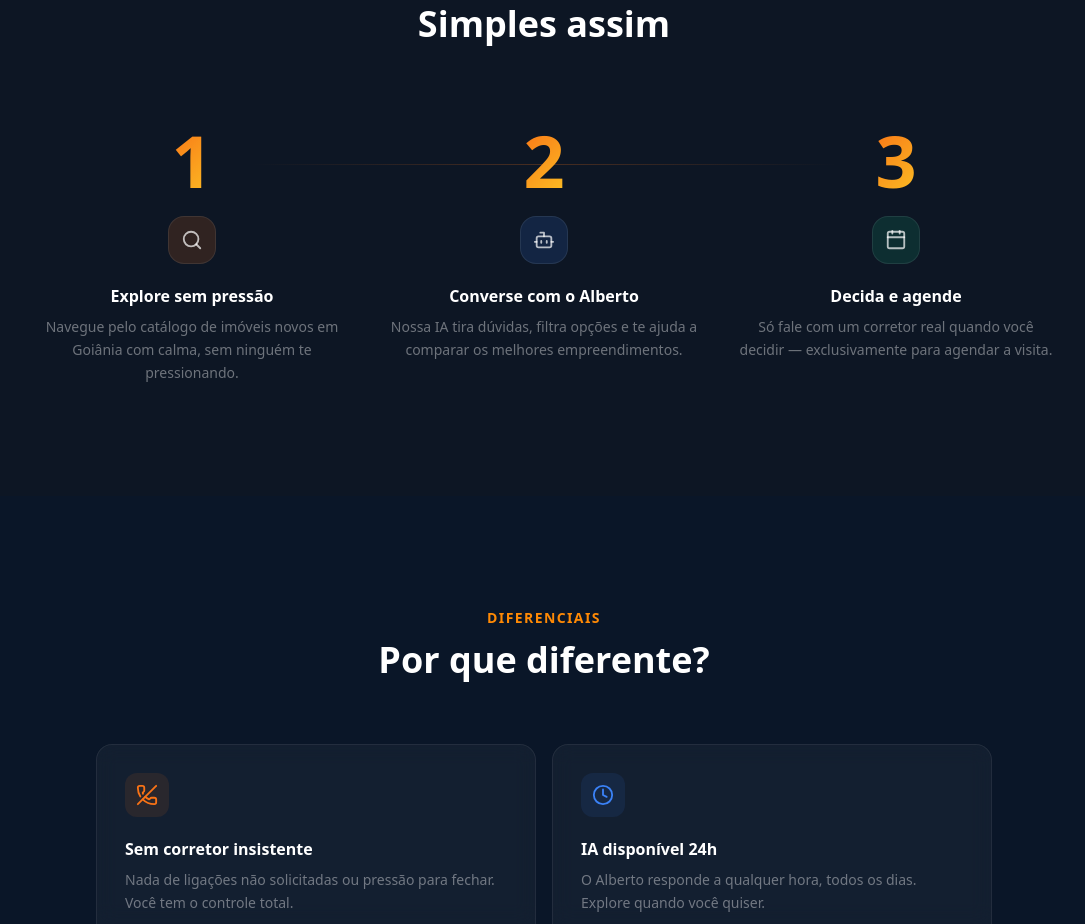
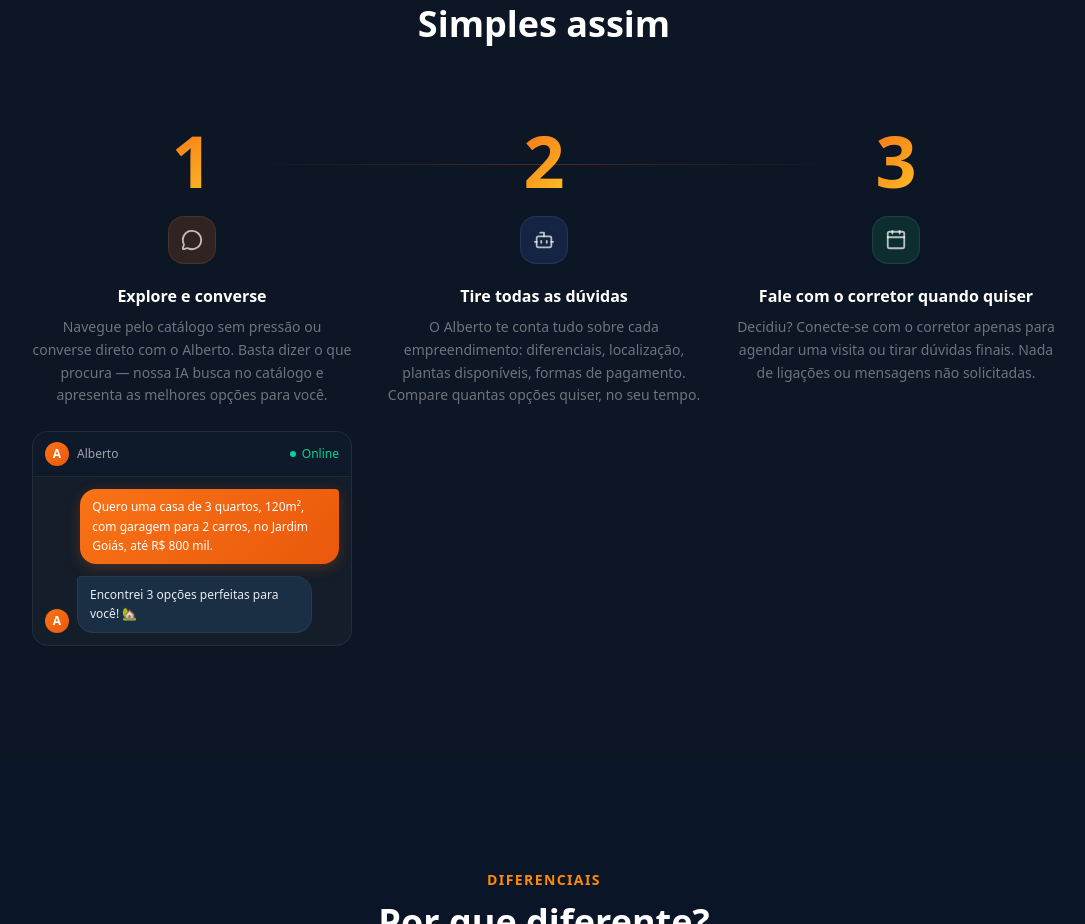
Before and after one commit to ojosealbertoalves/seucorretorgo, a Next.js app: page / in a window 1280 px wide. Shown: the part 940-1864 px from the top of the page, without its empty margins (96-1181 px from the left). Built offline with nearby package versions, Linux system fonts and the light colour scheme.

Commit message:
fluxo como funciona

```diff
--- a/app/(public)/page.tsx
+++ b/app/(public)/page.tsx
@@ -185,62 +185,135 @@ export default function HomePage() {
             </h2>
           </div>
 
-          <div className="grid md:grid-cols-3 gap-8 relative">
+          <div className="grid md:grid-cols-3 gap-8 relative items-start">
             {/* Connector line */}
             <div
               className="hidden md:block absolute top-10 left-[calc(16.67%+3rem)] right-[calc(16.67%+3rem)] h-px"
               style={{ background: 'linear-gradient(90deg, transparent, rgba(249,115,22,0.25), transparent)' }}
             />
 
-            {[
-              {
-                num: '1',
-                title: 'Explore sem pressão',
-                desc: 'Navegue pelo catálogo de imóveis novos em Goiânia com calma, sem ninguém te pressionando.',
-                icon: Search,
-                glow: 'rgba(249,115,22,0.15)',
-              },
-              {
-                num: '2',
-                title: 'Converse com o Alberto',
-                desc: 'Nossa IA tira dúvidas, filtra opções e te ajuda a comparar os melhores empreendimentos.',
-                icon: Bot,
-                glow: 'rgba(59,130,246,0.15)',
-              },
-              {
-                num: '3',
-                title: 'Decida e agende',
-                desc: 'Só fale com um corretor real quando você decidir — exclusivamente para agendar a visita.',
-                icon: Calendar,
-                glow: 'rgba(16,185,129,0.15)',
-              },
-            ].map(({ num, title, desc, icon: Icon, glow }) => (
-              <div
-                key={num}
-                className="flex flex-col items-center text-center gap-5 relative group cursor-default"
-              >
-                {/* Number */}
+            {/* ── STEP 1 + chat preview ── */}
+            <div className="flex flex-col gap-6">
+              <div className="flex flex-col items-center text-center gap-5 relative group cursor-default">
                 <span
                   className="text-7xl font-black leading-none bg-clip-text text-transparent select-none"
                   style={{ backgroundImage: 'linear-gradient(135deg, #f97316 0%, #fbbf24 100%)' }}
                 >
-                  {num}
+                  1
                 </span>
-
-                {/* Icon */}
                 <div
                   className="w-12 h-12 rounded-2xl flex items-center justify-center transition-all duration-300 group-hover:scale-110 z-10"
-                  style={{ background: glow, border: '1px solid rgba(255,255,255,0.08)' }}
+                  style={{ background: 'rgba(249,115,22,0.15)', border: '1px solid rgba(255,255,255,0.08)' }}
                 >
-                  <Icon size={22} className="text-white/70" />
+                  <MessageCircle size={22} className="text-white/70" />
                 </div>
-
                 <div>
-                  <h3 className="text-base font-semibold text-white mb-2">{title}</h3>
-                  <p className="text-white/40 text-sm leading-relaxed">{desc}</p>
+                  <h3 className="text-base font-semibold text-white mb-2">Explore e converse</h3>
+                  <p className="text-white/40 text-sm leading-relaxed">
+                    Navegue pelo catálogo sem pressão ou converse direto com o Alberto. Basta dizer o que procura — nossa IA busca no catálogo e apresenta as melhores opções para você.
+                  </p>
                 </div>
               </div>
-            ))}
+
+              {/* Chat preview mockup */}
+              <div
+                className="rounded-2xl overflow-hidden"
+                style={{ background: 'rgba(255,255,255,0.03)', border: '1px solid rgba(255,255,255,0.07)' }}
+              >
+                <div
+                  className="flex items-center gap-2 px-3 py-2.5 border-b"
+                  style={{ background: 'rgba(10,22,40,0.6)', borderColor: 'rgba(255,255,255,0.07)' }}
+                >
+                  <div
+                    className="w-6 h-6 rounded-full flex items-center justify-center text-white text-xs font-bold shrink-0"
+                    style={{ background: 'linear-gradient(135deg, #f97316, #ea580c)' }}
+                  >
+                    A
+                  </div>
+                  <span className="text-white/60 text-xs font-medium">Alberto</span>
+                  <span className="ml-auto flex items-center gap-1.5 text-emerald-400 text-xs">
+                    <span className="w-1.5 h-1.5 rounded-full bg-emerald-400 inline-block" />
+                    Online
+                  </span>
+                </div>
+                <div className="p-3 space-y-3">
+                  <div className="flex justify-end">
+                    <div
+                      className="px-3 py-2 rounded-2xl rounded-tr-sm text-white text-xs leading-relaxed"
+                      style={{
+                        background: 'linear-gradient(135deg, #f97316 0%, #ea580c 100%)',
+                        boxShadow: '0 4px 14px rgba(249,115,22,0.22)',
+                        maxWidth: '88%',
+                      }}
+                    >
+                      Quero uma casa de 3 quartos, 120m², com garagem para 2 carros, no Jardim Goiás, até R$ 800 mil.
+                    </div>
+                  </div>
+                  <div className="flex items-end gap-2">
+                    <div
+                      className="w-6 h-6 rounded-full flex items-center justify-center text-white text-xs font-bold shrink-0"
+                      style={{ background: 'linear-gradient(135deg, #f97316, #ea580c)' }}
+                    >
+                      A
+                    </div>
+                    <div
+                      className="px-3 py-2 rounded-2xl rounded-tl-sm text-white/90 text-xs leading-relaxed"
+                      style={{
+                        background: '#1a2e44',
+                        border: '1px solid rgba(255,255,255,0.06)',
+                        maxWidth: '80%',
+                      }}
+                    >
+                      Encontrei 3 opções perfeitas para você! 🏡
+                    </div>
+                  </div>
+                </div>
+              </div>
+            </div>
+
+            {/* ── STEP 2 ── */}
+            <div className="flex flex-col items-center text-center gap-5 relative group cursor-default">
+              <span
+                className="text-7xl font-black leading-none bg-clip-text text-transparent select-none"
+                style={{ backgroundImage: 'linear-gradient(135deg, #f97316 0%, #fbbf24 100%)' }}
+              >
+                2
+              </span>
+              <div
+                className="w-12 h-12 rounded-2xl flex items-center justify-center transition-all duration-300 group-hover:scale-110 z-10"
+                style={{ background: 'rgba(59,130,246,0.15)', border: '1px solid rgba(255,255,255,0.08)' }}
+              >
+                <Bot size={22} className="text-white/70" />
+              </div>
+              <div>
+                <h3 className="text-base font-semibold text-white mb-2">Tire todas as dúvidas</h3>
+                <p className="text-white/40 text-sm leading-relaxed">
+                  O Alberto te conta tudo sobre cada empreendimento: diferenciais, localização, plantas disponíveis, formas de pagamento. Compare quantas opções quiser, no seu tempo.
+                </p>
+              </div>
+            </div>
+
+            {/* ── STEP 3 ── */}
+            <div className="flex flex-col items-center text-center gap-5 relative group cursor-default">
+              <span
+                className="text-7xl font-black leading-none bg-clip-text text-transparent select-none"
+                style={{ backgroundImage: 'linear-gradient(135deg, #f97316 0%, #fbbf24 100%)' }}
+              >
+                3
+              </span>
+              <div
+                className="w-12 h-12 rounded-2xl flex items-center justify-center transition-all duration-300 group-hover:scale-110 z-10"
+                style={{ background: 'rgba(16,185,129,0.15)', border: '1px solid rgba(255,255,255,0.08)' }}
+              >
+                <Calendar size={22} className="text-white/70" />
+              </div>
+              <div>
+                <h3 className="text-base font-semibold text-white mb-2">Fale com o corretor quando quiser</h3>
+                <p className="text-white/40 text-sm leading-relaxed">
+                  Decidiu? Conecte-se com o corretor apenas para agendar uma visita ou tirar dúvidas finais. Nada de ligações ou mensagens não solicitadas.
+                </p>
+              </div>
+            </div>
           </div>
         </div>
       </section>
```
